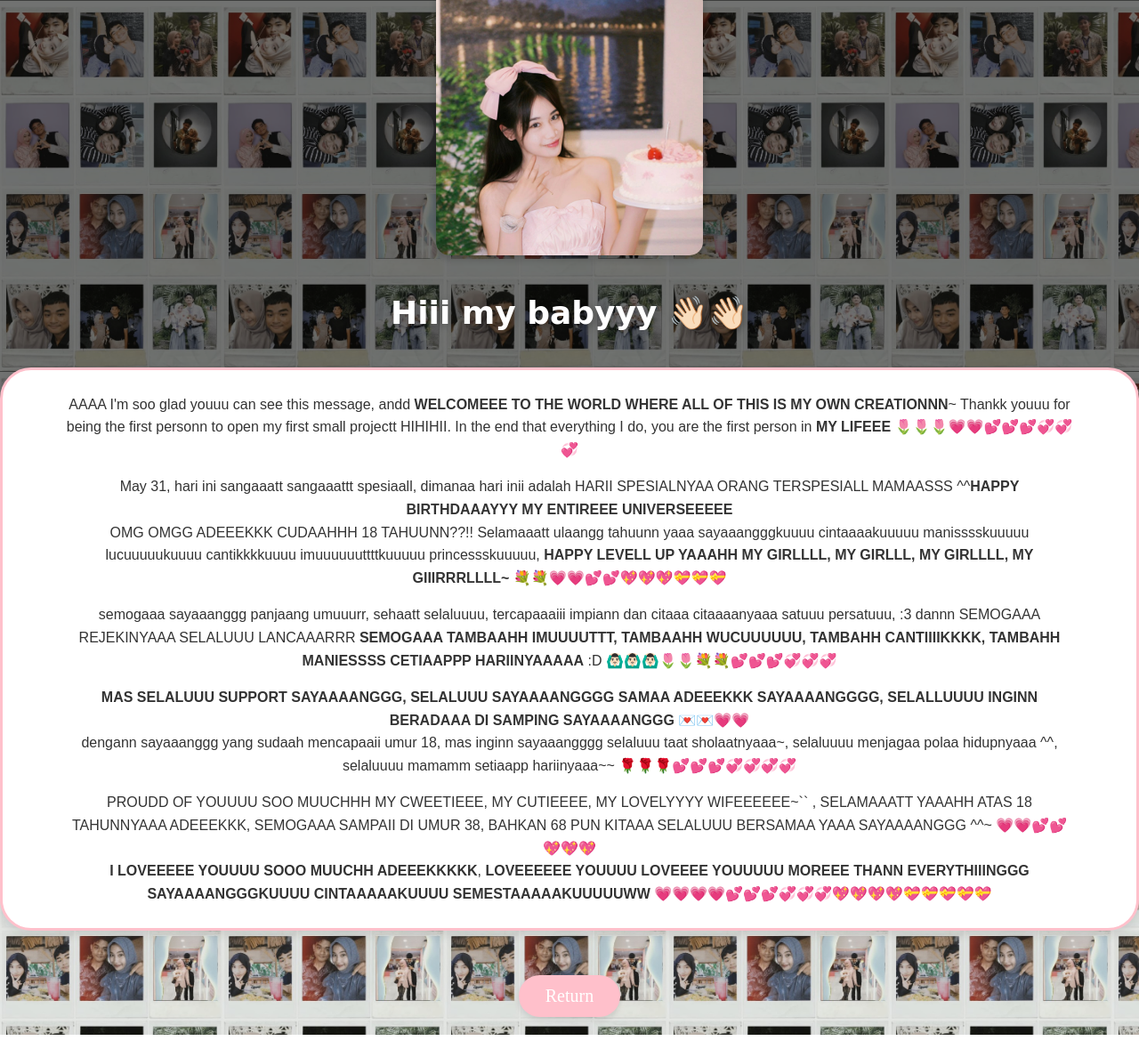
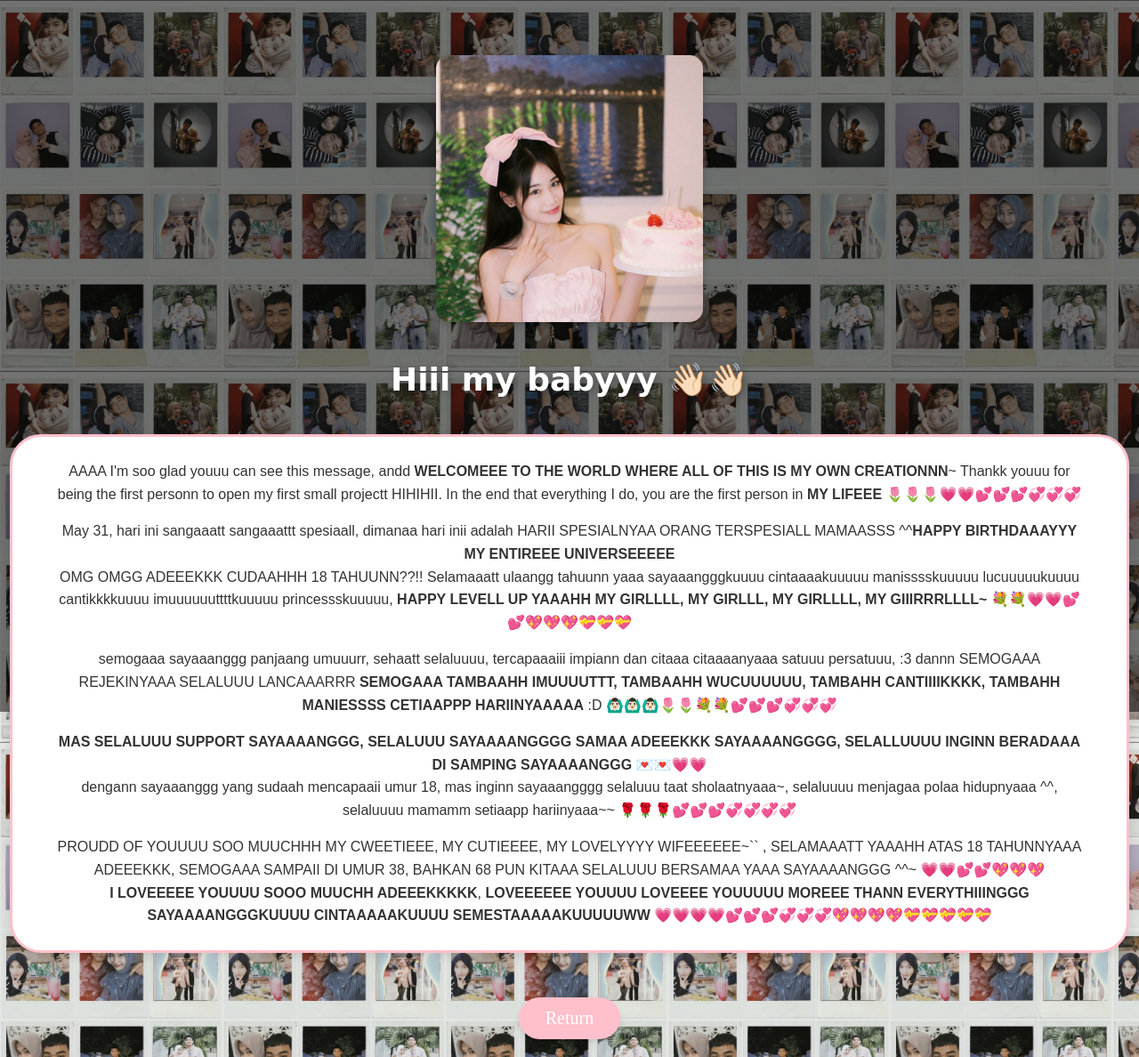
Before and after one commit to Kayshinnn/coding-mulu, a plain HTML site: page yes.html in a window 1280 px wide. Shown: the whole page at 89% size. Before the commit the page ends 1163 px from the top, so only its background shows below. Drawn offline with Linux system fonts and the light colour scheme.

Commit message:
yes.html

```diff
--- a/yes.html
+++ b/yes.html
@@ -46,7 +46,7 @@
                 overflow: hidden;
                 box-shadow: 0 4px 8px rgba(0,0,0,0.2);
                 margin-bottom: 20px;
-                margin-top: 350px;
+                margin-top: 450px;
                 position: relative;
             }
 
@@ -73,7 +73,7 @@
                 font-size: 16px;
                 color: #333;
                 text-align: center;
-                padding: 10px 70px;
+                padding: 10px 50px;
                 background-color: white;
                 border: 3px solid pink;
                 border-radius: 35px;
```
